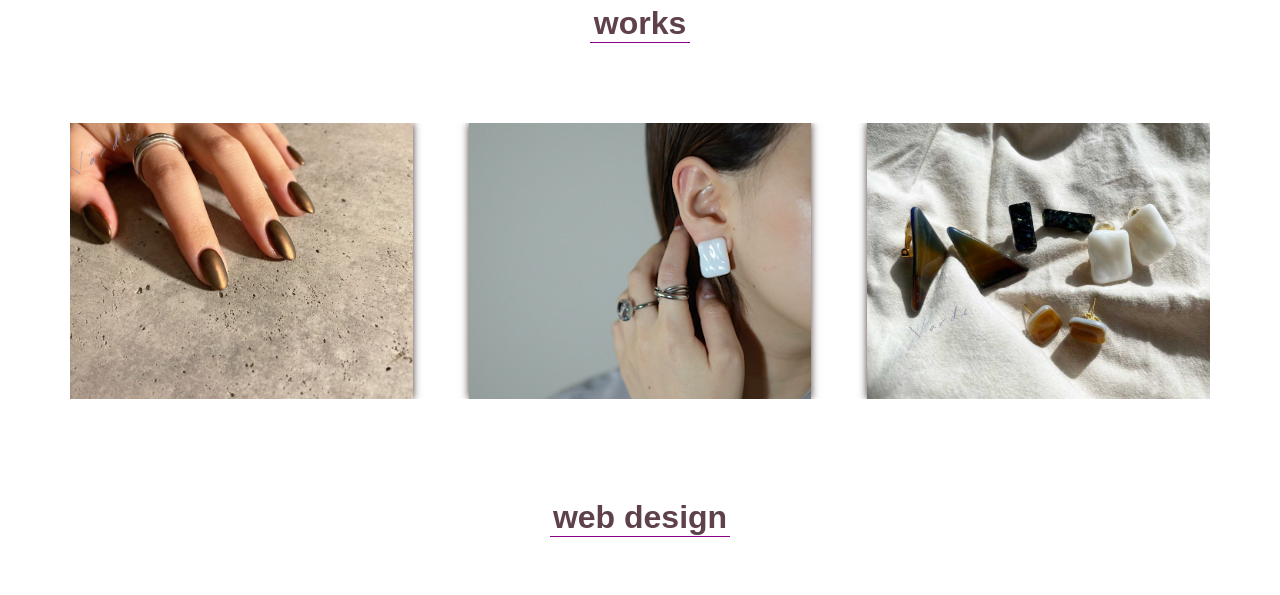
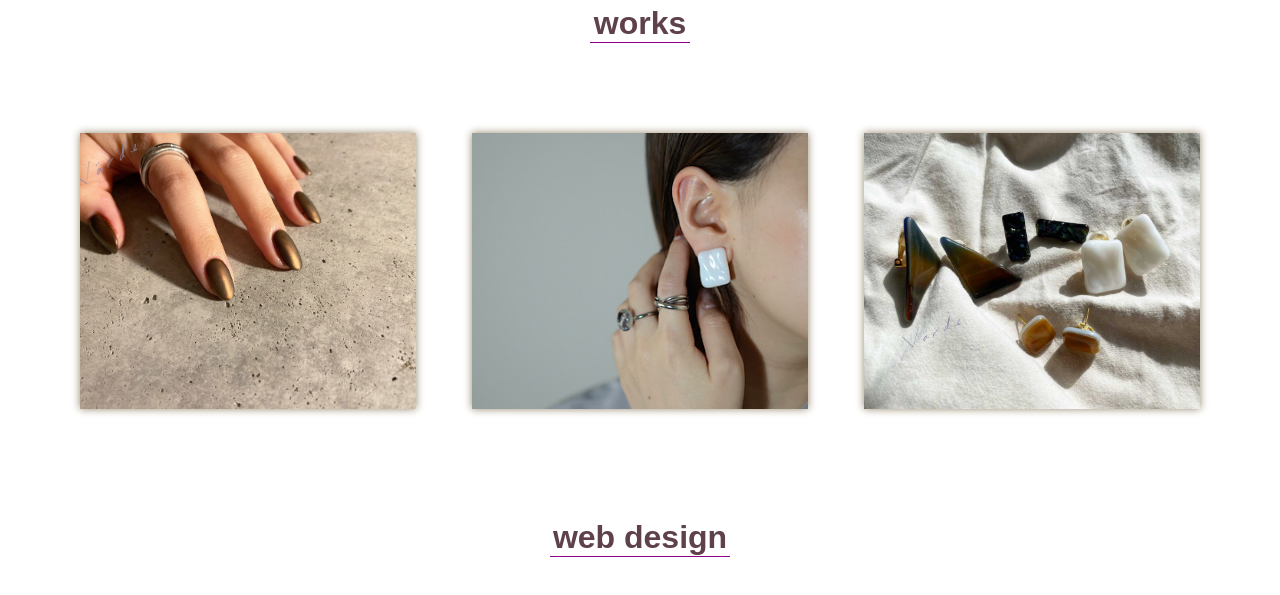
Before and after one commit to varde-jp/portfolio, a plain HTML site: page index.html in a window 1280 px wide. Shown: the part 1160-1755 px from the top of the page. Drawn offline with nearby package versions, Linux system fonts and the light colour scheme; a web font is replaced by a local one.

Commit message:
Update style.css

```diff
--- a/style.css
+++ b/style.css
@@ -179,11 +179,15 @@ html {
   object-fit: cover;
   width: 100%;
   height: 100%;
-  box-shadow: 0 0 8px #432f2f;
 }
 
 #works .works-contents {
   height: 311px;
+  box-shadow: 0 0 8px #94846a;
+}
+
+.works-section{
+  padding: 10px!important;
 }
 
 #works .main-h2 {
```
